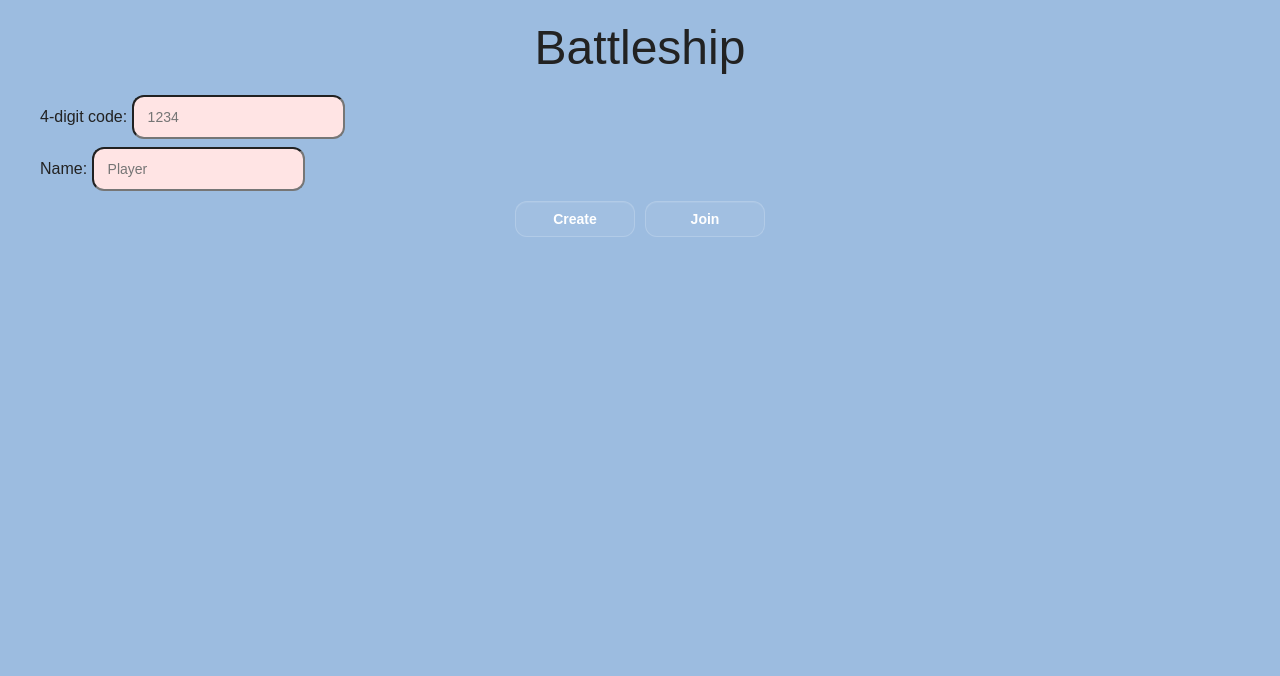
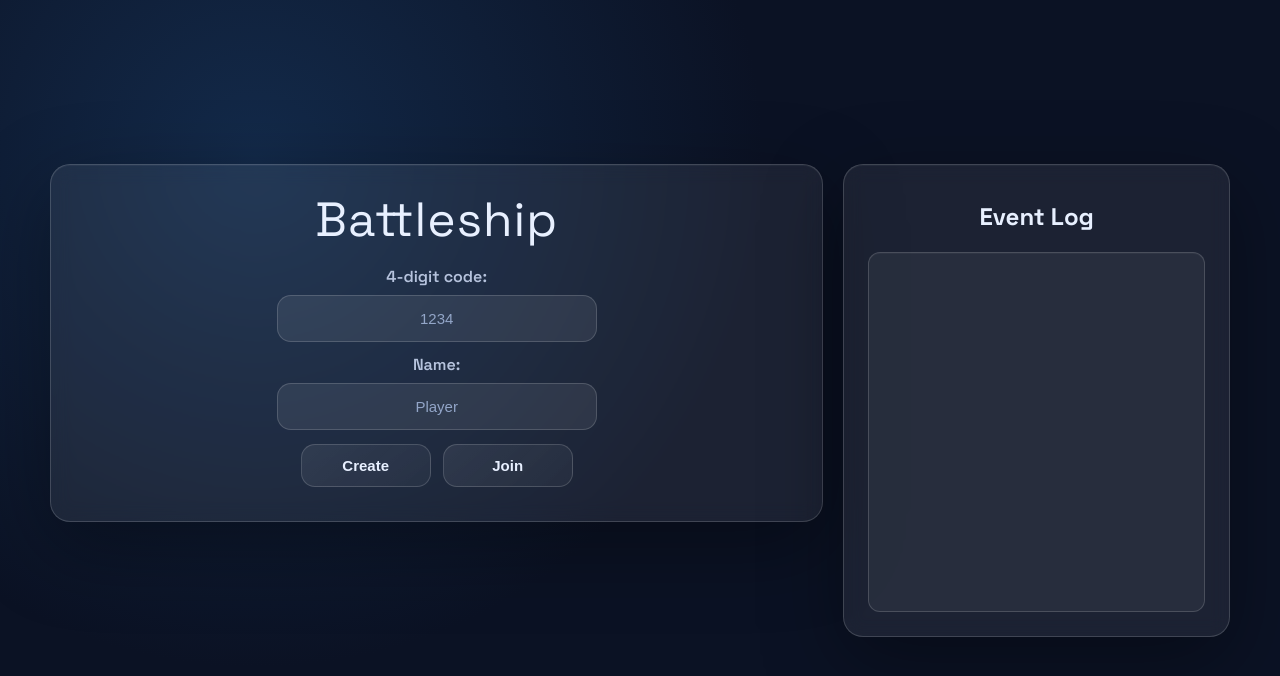
Before and after one commit to heartofbedrock/Battelship---Y12-Mini, a website: page public/index.html in a window 1280 px wide. Drawn offline with nearby package versions, Linux system fonts and the light colour scheme; no server answers.

Commit message:
Refactor CSS for improved styling and layout consistency

```diff
--- a/public/style.css
+++ b/public/style.css
@@ -1,142 +1,252 @@
+@import url("https://fonts.googleapis.com/css2?family=Space+Grotesk:wght@400;600;700&display=swap");
+
+:root {
+  --bg: #0f172a;
+  --panel: rgba(255, 255, 255, 0.07);
+  --panel-strong: rgba(255, 255, 255, 0.12);
+  --border: rgba(255, 255, 255, 0.16);
+  --accent: #5be0b3;
+  --text: #e8f0ff;
+  --muted: #b6c3dd;
+  --grid-line: #192b45;
+  --hit: #ef4444;
+  --miss: #cbd5e1;
+}
+
+* {
+  box-sizing: border-box;
+}
+
 body {
-  font-family: Arial, Helvetica, sans-serif;
-  background: #9cbce0;
-  color: #222;
   margin: 0;
-  padding: 20px;
+  min-height: 100vh;
+  font-family: "Space Grotesk", "Segoe UI", sans-serif;
+  background: radial-gradient(circle at 20% 20%, #132a4a, #0b1224 42%), linear-gradient(135deg, #0f172a, #0b1224);
+  color: var(--text);
+  display: flex;
+  justify-content: center;
+  align-items: center;
+  padding: 32px;
+  text-align: center;
+}
+
+#app {
+  width: min(1180px, 100%);
+  display: grid;
+  grid-template-columns: 2fr 1fr;
+  gap: 20px;
+  align-items: start;
+}
+
+@media (max-width: 960px) {
+  #app {
+    grid-template-columns: 1fr;
+  }
+}
+
+#main,
+#eventLog {
+  background: var(--panel);
+  border: 1px solid var(--border);
+  border-radius: 20px;
+  padding: 24px;
+  box-shadow: 0 24px 80px rgba(0, 0, 0, 0.35), inset 0 1px 0 rgba(255, 255, 255, 0.04);
+  backdrop-filter: blur(10px);
 }
 
 .heading {
-    font-size: 48px;
-    text-align: center;
-    margin-bottom: 20px;
+  font-size: 48px;
+  letter-spacing: 1px;
+  margin: 0 0 16px;
+  color: var(--text);
 }
 
-input {
-  flex: 1;
-  background: rgb(255, 228, 228);
-  color: #2b2b2b;
-  border: 1px solid var;
-  border-radius: 12px;
-  padding: 12px 14px;
-  font-size: 14px;
+h1,
+h2,
+h3 {
+  margin: 12px 0 8px;
+  font-weight: 700;
 }
 
-h1 {
-  text-align: left;
-  size: 48px;
+h1,
+h2 {
+  color: var(--text);
+}
+
+h3 {
+  color: var(--muted);
 }
 
 .hidden {
   display: none;
 }
 
-#app {
-  max-width: 1200px;
-  margin: 0 auto;
+label {
   display: flex;
-  gap: 30px;
-  align-items: flex-start;
-  flex-wrap: wrap;
+  flex-direction: column;
+  gap: 8px;
+  align-items: center;
+  margin: 12px 0;
+  font-weight: 600;
+  color: var(--muted);
 }
 
-#main {
-  flex: 1 1 0;
-  min-width: 0;
+input {
+  width: min(320px, 100%);
+  background: rgba(255, 255, 255, 0.08);
+  color: var(--text);
+  border: 1px solid var(--border);
+  border-radius: 14px;
+  padding: 14px 16px;
+  font-size: 15px;
+  transition: border-color 0.2s ease, box-shadow 0.2s ease;
+  text-align: center;
 }
 
-.hidden {
-  display: none;
+input:focus {
+  outline: none;
+  border-color: var(--accent);
+  box-shadow: 0 0 0 3px rgba(91, 224, 179, 0.18);
 }
-.hidden {
-  display: none;
+
+input::placeholder {
+  color: #93a6c8;
 }
 
 .row {
   display: flex;
-  gap: 10px;
-  margin-top: 10px;
+  gap: 12px;
+  margin-top: 14px;
   justify-content: center;
   align-items: center;
+  flex-wrap: wrap;
 }
 
-.row button {
-  background: rgba(255, 255, 255, 0.05);
-  color: #fff;
-  border: 1px solid rgba(255, 255, 255, 0.182);
-  padding: 9px;
-  border-radius: 12px;
+button {
+  padding: 12px 16px;
+  font-size: 15px;
+  font-weight: 700;
+  color: var(--text);
+  background: linear-gradient(135deg, rgba(255, 255, 255, 0.08), rgba(255, 255, 255, 0.04));
+  border: 1px solid var(--border);
+  border-radius: 14px;
   cursor: pointer;
-  font-weight: 600;
-  box-shadow: inset 0 1px 0 rgba(255, 255, 255, 0.08);
-  transition: transform 0.18s ease, border-color 0.18s ease, color 0.18s ease, box-shadow 0.18s ease;
-  min-width: 120px;
+  transition: transform 0.18s ease, border-color 0.18s ease, color 0.18s ease, box-shadow 0.18s ease, background 0.18s ease;
+  min-width: 130px;
 }
 
-.row button:hover {
+button:hover {
   border-color: var(--accent);
   color: var(--accent);
   transform: translateY(-1px);
-  box-shadow: 0 12px 22px rgba(0, 0, 0, 0.25);
+  box-shadow: 0 12px 22px rgba(0, 0, 0, 0.35);
+  background: linear-gradient(135deg, rgba(91, 224, 179, 0.18), rgba(255, 255, 255, 0.08));
 }
 
-label {
-  display: block;
-  margin: 8px 0;
+button:disabled {
+  opacity: 0.55;
+  cursor: not-allowed;
+  transform: none;
+  color: var(--muted);
 }
 
-button {
-  padding: 8px 12px;
-  font-size: 14px;
+.controls {
+  display: flex;
+  gap: 10px;
+  justify-content: center;
+  flex-wrap: wrap;
+  margin: 10px 0 4px;
+}
+
+.boards {
+  display: flex;
+  gap: 18px;
+  justify-content: center;
+  flex-wrap: wrap;
+  margin-top: 8px;
 }
 
 .grid {
   display: grid;
-  grid-template-columns: repeat(10, 32px);
-  grid-template-rows: repeat(10, 32px);
-  gap: 2px;
-  margin: 10px 0;
+  grid-template-columns: repeat(10, 34px);
+  grid-template-rows: repeat(10, 34px);
+  gap: 3px;
+  margin: 12px auto;
+  padding: 14px;
+  background: var(--panel-strong);
+  border: 1px solid var(--border);
+  border-radius: 16px;
+  box-shadow: inset 0 1px 0 rgba(255, 255, 255, 0.05);
 }
 
 .cell {
-  width: 32px;
-  height: 32px;
-  background: #cfe3ff;
-  border: 1px solid #9fbce3;
+  width: 34px;
+  height: 34px;
+  background: #14243d;
+  border: 1px solid var(--grid-line);
+  border-radius: 8px;
   display: flex;
   align-items: center;
   justify-content: center;
   cursor: pointer;
+  transition: transform 0.1s ease, background 0.18s ease, border-color 0.18s ease;
+}
+
+.cell:hover {
+  transform: translateY(-1px);
+  border-color: var(--accent);
 }
 
 .cell.occupied {
-  background: #547aa3;
+  background: #23476f;
+  border-color: #2e6097;
 }
 
 .cell.miss {
-  background: #eee;
+  background: var(--miss);
+  color: #475569;
 }
 
 .cell.hit {
-  background: #a83b3b;
+  background: var(--hit);
+  border-color: #b91c1c;
 }
 
-.boards {
-  display: flex;
-  gap: 40px;
-}
-
-#messages {
-  margin-top: 12px;
+#status {
+  margin-top: 10px;
+  color: var(--accent);
+  font-weight: 600;
 }
 
 #shipList {
-  margin: 8px 0;
+  margin: 10px 0;
 }
 
 .ship-item {
-  padding: 6px;
-  margin: 4px 0;
-  background: #fff;
-  border: 1px solid #ddd;
+  padding: 10px;
+  margin: 6px 0;
+  background: rgba(255, 255, 255, 0.05);
+  border: 1px solid var(--border);
+  border-radius: 12px;
+  color: var(--text);
 }
+
+.log-panel {
+  max-height: 540px;
+  display: flex;
+  flex-direction: column;
+  gap: 12px;
+}
+
+.log-messages {
+  background: rgba(255, 255, 255, 0.05);
+  border: 1px solid var(--border);
+  border-radius: 12px;
+  padding: 14px;
+  text-align: left;
+  color: var(--muted);
+  height: 100%;
+  min-height: 360px;
+  overflow-y: auto;
+  box-shadow: inset 0 1px 0 rgba(255, 255, 255, 0.04);
+}
```
